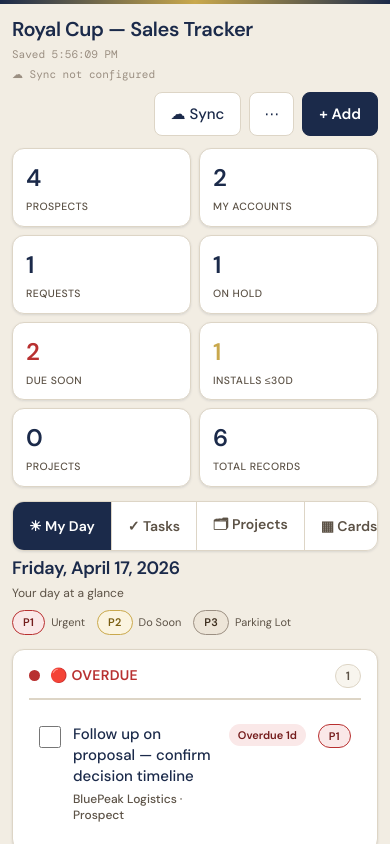
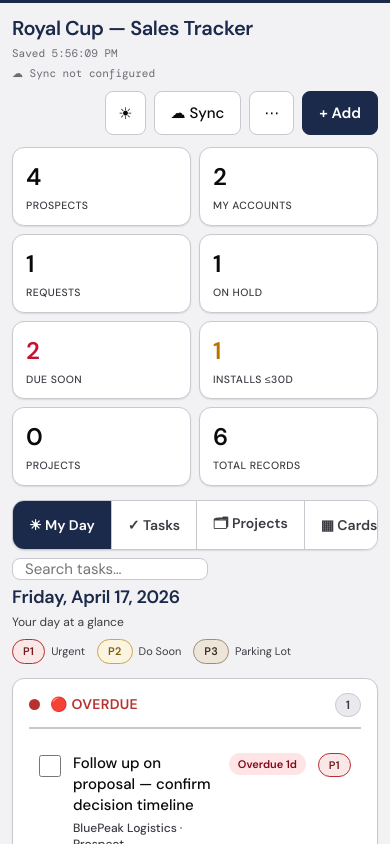
Before and after one commit to rwillis9-crypto/royal-cup-tracker, a plain HTML site: page index.html in a window 390 px wide. Both pictures are taken after a click on the button "☀ My Day". Shown: the top 844 px of the page. Drawn offline with nearby package versions, Linux system fonts and the light colour scheme.

Commit message:
Add files via upload

```diff
--- a/index.html
+++ b/index.html
@@ -13,22 +13,75 @@
 @import url('https://fonts.googleapis.com/css2?family=DM+Sans:ital,wght@0,300;0,400;0,500;0,600;1,400&family=DM+Mono:wght@400;500&display=swap');
 *{box-sizing:border-box;margin:0;padding:0}
 :root{
-  --bg:#F2EDE3;--surf:#FFFFFF;--surf2:#F8F5EE;--surf3:#EDE5D8;
-  --text:#1B2A4A;--text2:#5C5246;--text3:#9B8F82;
-  --bdr:#DDD5C6;--bdr2:#C4B89E;
-  --navy:#1B2A4A;--gold:#C9A84C;--gold-s:#F5E6B8;--gold-t:#7A5E10;
+  /* HIGH-CONTRAST LIGHT THEME */
+  --bg:#F2F2F4;              /* soft warm-grey page — just enough tint */
+  --surf:#FFFFFF;            /* cards/panels stay pure white so they pop */
+  --surf2:#EAEAEE;           /* subtle grey hover/hint */
+  --surf3:#DCDCE2;           /* slightly stronger grey */
+  --text:#0A0A0A;            /* near-black primary text */
+  --text2:#3C3C43;           /* secondary text, still very dark */
+  --text3:#6B6B72;           /* tertiary / helper — darkened from before for contrast */
+  --bdr:#C8C8CE;             /* visible borders */
+  --bdr2:#8E8E93;            /* hover borders, strong contrast */
+  --navy:#1B2A4A;            /* primary brand blue — kept */
+  --gold:#C9A84C;            /* gold accent — kept for compatibility */
+  --gold-s:#FDF5DC;          /* soft gold bg (amber-warn) */
+  --gold-t:#6B4E00;          /* dark gold text for strong contrast on light bg */
   --r:8px;--rl:12px;--rxl:16px;
   --font:'DM Sans',sans-serif;--mono:'DM Mono',monospace;
-  --grn:#1A7A52;--grn-s:#E0F3EA;--grn-t:#0D4A2F;
-  --amb:#C9A84C;--amb-s:#FBF4E0;--amb-t:#7A5E10;
-  --red:#B83030;--red-s:#FAE8E8;--red-t:#741C1C;
-  --grys:#EDE5D8;--gryt:#3D2E1E;
-  --tel-s:#D6F0E8;--tel-t:#0D4A2F;
-  --shd:0 1px 3px rgba(27,42,74,.08),0 1px 2px rgba(27,42,74,.04);
-  --shd-md:0 4px 14px rgba(27,42,74,.12),0 2px 4px rgba(27,42,74,.06);
+  /* Status colors — higher contrast versions */
+  --grn:#0E7A3D;             /* stronger green */
+  --grn-s:#DCFAE6;           /* soft green bg */
+  --grn-t:#0B5C2E;           /* deep green text */
+  --amb:#B87400;             /* darker amber for contrast */
+  --amb-s:#FFF4DC;           /* soft amber bg */
+  --amb-t:#6B4400;           /* deep amber text */
+  --red:#C8102E;             /* stronger red */
+  --red-s:#FFE4E6;           /* soft red bg */
+  --red-t:#7F0A1C;           /* deep red text */
+  --grys:#E5E5EA;--gryt:#2C2C2E;
+  --tel-s:#DCFAE6;--tel-t:#0B5C2E;
+  --shd:0 1px 2px rgba(0,0,0,.06),0 1px 1px rgba(0,0,0,.04);
+  --shd-md:0 4px 10px rgba(0,0,0,.08),0 1px 3px rgba(0,0,0,.06);
+}
+
+/* DARK THEME */
+html[data-theme="dark"] {
+  --bg:#0A0A0A;              /* near-black page */
+  --surf:#1A1A1C;            /* cards/panels */
+  --surf2:#25252A;           /* hover */
+  --surf3:#3A3A40;           /* borders-as-fill */
+  --text:#FAFAFA;            /* near-white */
+  --text2:#D0D0D5;           /* light secondary */
+  --text3:#9A9AA0;           /* helper */
+  --bdr:#3A3A40;
+  --bdr2:#5A5A62;
+  --navy:#5B87D4;            /* bright blue for dark bg (was too dark) */
+  --gold:#E0C060;
+  --gold-s:#3A2E0A;
+  --gold-t:#F5DE80;
+  --grn:#35C077;
+  --grn-s:#0D3820;
+  --grn-t:#7DE4A8;
+  --amb:#F0A830;
+  --amb-s:#3A2600;
+  --amb-t:#FFD080;
+  --red:#F25065;
+  --red-s:#3A0F1A;
+  --red-t:#FF8090;
+  --grys:#3A3A40;--gryt:#D0D0D5;
+  --tel-s:#0D3820;--tel-t:#7DE4A8;
+  --shd:0 1px 2px rgba(0,0,0,.35),0 1px 1px rgba(0,0,0,.25);
+  --shd-md:0 4px 14px rgba(0,0,0,.45),0 2px 4px rgba(0,0,0,.3);
+}
+
+/* Smooth theme transitions */
+body, .card, .modal, .stat, .vbtn, .btn, .md-section, .dbox,
+.children-section, .agg-card, .more-pop, input, select, textarea {
+  transition: background-color .2s ease, color .2s ease, border-color .2s ease;
 }
 body{font-family:var(--font);background:var(--bg);color:var(--text);font-size:14px;min-height:100vh}
-body::before{content:'';display:block;height:4px;background:linear-gradient(90deg,#1B2A4A 0%,#C9A84C 50%,#1B2A4A 100%);position:sticky;top:0;z-index:999}
+body::before{content:'';display:block;height:3px;background:var(--navy);position:sticky;top:0;z-index:999}
 .app{max-width:1460px;margin:0 auto;padding:14px 18px}
 
 /* Header */
@@ -322,10 +375,10 @@ select {
   padding-right: 28px;
 }
 
-/* Mobile header: "More" menu for secondary actions */
+/* Header: "More" menu for secondary actions (all devices) */
 .more-menu {
   position: relative;
-  display: none;
+  display: inline-block;
 }
 .more-menu.show .more-pop {
   display: flex;
@@ -356,6 +409,8 @@ select {
 .more-pop button:hover {
   background: var(--surf2);
 }
+/* Always hide the individual action buttons — they live in the ⋯ More menu */
+.hdr-r .btn.mobile-hide { display: none !important; }
 
 /* ── TABLET (iPad) adjustments ─────────────────────────────────────── */
 @media (max-width: 1024px) {
@@ -381,10 +436,6 @@ select {
   .hdr h1 { font-size: 20px; letter-spacing: -.4px; }
   .hdr .sv { font-size: 11px; }
   .hdr-r { justify-content: flex-end; gap: 8px; }
-
-  /* Hide overflow buttons in header — move to "More" menu */
-  .hdr-r .btn.mobile-hide { display: none; }
-  .more-menu { display: inline-block; }
 
   /* All buttons — Apple's 44px minimum tap target */
   .btn { height: 44px; font-size: 15px; padding: 0 16px; font-weight: 500; }
@@ -615,6 +666,7 @@ select {
       <input type="file" id="xl-imp" accept=".xlsx,.xls" style="display:none" onchange="xlImport(event)">
       <button class="btn grn mobile-hide" onclick="xlExport()">📊 Excel</button>
       <button class="btn amb mobile-hide" onclick="openPdfModal()">📄 PDF</button>
+      <button class="btn" onclick="toggleTheme()" id="theme-btn" title="Toggle dark / light mode" style="padding:0 12px;font-size:16px">☀</button>
       <button class="btn" onclick="openSyncSetup()" id="sync-btn" title="Google Sheets sync settings">☁ Sync</button>
       <!-- Mobile-only "More" menu containing the hidden actions -->
       <div class="more-menu" id="more-menu">
@@ -1224,9 +1276,26 @@ function setView(el) {
   // Filter tabs only relevant in customer-record views
   const showFtabs = activeView === 'cards' || activeView === 'table';
   $('ftabs').style.display = showFtabs ? '' : 'none';
-  // Main toolbar (search + stage filter) only in customer-record views
-  const showTbar = activeView === 'cards' || activeView === 'kanban' || activeView === 'table';
-  $('main-tbar').style.display = showTbar ? '' : 'none';
+  // Search box is visible on ALL views; stage/priority filters only on customer views
+  $('main-tbar').style.display = '';
+  const showRecordFilters = activeView === 'cards' || activeView === 'kanban' || activeView === 'table';
+  const sf = $('sf'), pf = $('pf'), hc = $('hide-children');
+  if (sf) sf.style.display = showRecordFilters ? '' : 'none';
+  if (pf) pf.style.display = showRecordFilters ? '' : 'none';
+  if (hc) hc.parentElement.style.display = showRecordFilters ? '' : 'none';
+  // Update search placeholder for context
+  const srch = $('srch');
+  if (srch) {
+    const phMap = {
+      myday:    'Search tasks…',
+      tasks:    'Search tasks…',
+      projects: 'Search projects…',
+      cards:    'Search customers & prospects…',
+      kanban:   'Search customers & prospects…',
+      table:    'Search customers & prospects…'
+    };
+    srch.placeholder = phMap[activeView] || 'Search…';
+  }
   render();
 }
 function setTab(el) {
@@ -1466,7 +1535,18 @@ function toggleExp(id) { expandedRow = expandedRow===id ? null : id; renderTable
 
 // ── My Day View ────────────────────────────────────────────────────────────
 function renderMyDay() {
-  const items = allOpenTasks();
+  const q = ($('srch')?.value || '').toLowerCase().trim();
+  let items = allOpenTasks();
+  // Apply search filter
+  if (q) {
+    items = items.filter(({ref, refType, t}) => {
+      const ctx = refType === 'customer'
+        ? `${ref.company} ${ref.name||''} ${ref.accountNumber||''} ${ref.chainNumber||''}`
+        : `${ref.title||''} ${ref.category||''} ${ref.description||''}`;
+      const hay = `${t.title} ${ctx}`.toLowerCase();
+      return hay.includes(q);
+    });
+  }
   // EXCLUDE P3 from active lists per the requirement; P3 has its own section
   const active = items.filter(({t}) => taskPriority(t) !== 'P3');
 
@@ -1557,7 +1637,8 @@ function renderProjects() {
   const statusF = $('prj-status')?.value || 'all';
   const catF    = $('prj-cat')?.value || '';
   const priF    = $('prj-pri')?.value || '';
-  const q       = ($('prj-search')?.value || '').toLowerCase();
+  // Honor both the main search and the project-specific search
+  const q       = (($('srch')?.value || '') + ' ' + ($('prj-search')?.value || '')).trim().toLowerCase();
 
   let list = PRJ.filter(p => {
     if (statusF === 'active' && p.status === 'Complete') return false;
@@ -1694,11 +1775,20 @@ function renderTasks() {
   const allItems = taskTab === 'completed'
     ? allCompletedTasks()
     : allOpenTasks();
+  const qSrch = ($('srch')?.value || '').toLowerCase().trim();
 
   // Apply filters
   let items = [];
   allItems.forEach(item => {
     const {ref, refType, t} = item;
+    // Search filter
+    if (qSrch) {
+      const ctx = refType === 'customer'
+        ? `${ref.company||''} ${ref.name||''} ${ref.accountNumber||''} ${ref.chainNumber||''}`
+        : `${ref.title||''} ${ref.category||''} ${ref.description||''}`;
+      const hay = `${t.title} ${ctx}`.toLowerCase();
+      if (!hay.includes(qSrch)) return;
+    }
     if (taskTab === 'completed') {
       if (drStart) {
         const d = pDate(t.doneDate || t.due);
@@ -3219,6 +3309,28 @@ function showOverlay(id) { $(id).classList.add('show'); }
 function closeModal(id)  { $(id).classList.remove('show'); }
 function bgClose(e, id)  { if (e.target === $(id)) closeModal(id); }
 
+// ── Theme (light/dark) controls ────────────────────────────────────────────
+function applyTheme(t) {
+  if (t === 'dark') {
+    document.documentElement.setAttribute('data-theme','dark');
+  } else {
+    document.documentElement.removeAttribute('data-theme');
+  }
+  const btn = document.getElementById('theme-btn');
+  if (btn) btn.textContent = t === 'dark' ? '🌙' : '☀';
+}
+function toggleTheme() {
+  const cur = localStorage.getItem('rc_theme') || 'light';
+  const next = cur === 'dark' ? 'light' : 'dark';
+  localStorage.setItem('rc_theme', next);
+  applyTheme(next);
+}
+// Apply saved preference immediately (before render to avoid flash)
+(function(){
+  const saved = localStorage.getItem('rc_theme') || 'light';
+  applyTheme(saved);
+})();
+
 // ── Mobile "More" menu controls ────────────────────────────────────────────
 function toggleMoreMenu(e) {
   e && e.stopPropagation();
@@ -3245,11 +3357,25 @@ document.querySelectorAll('.vbtn').forEach(b => {
   b.classList.toggle('on', b.dataset.v === activeView);
 });
 // Make sure ftabs / tbar visibility matches the default view (myday)
+// Search is ALWAYS visible; stage/priority filters only on customer-record views.
 {
   const showFtabs = activeView === 'cards' || activeView === 'table';
-  const showTbar  = activeView === 'cards' || activeView === 'kanban' || activeView === 'table';
+  const showRecordFilters = activeView === 'cards' || activeView === 'kanban' || activeView === 'table';
   if ($('ftabs')) $('ftabs').style.display = showFtabs ? '' : 'none';
-  if ($('main-tbar')) $('main-tbar').style.display = showTbar ? '' : 'none';
+  if ($('main-tbar')) $('main-tbar').style.display = '';
+  const sf = $('sf'), pf = $('pf'), hc = $('hide-children');
+  if (sf) sf.style.display = showRecordFilters ? '' : 'none';
+  if (pf) pf.style.display = showRecordFilters ? '' : 'none';
+  if (hc) hc.parentElement.style.display = showRecordFilters ? '' : 'none';
+  // Set placeholder to match default view
+  const srch = $('srch');
+  if (srch) {
+    const phMap = {
+      myday:'Search tasks…', tasks:'Search tasks…', projects:'Search projects…',
+      cards:'Search customers & prospects…', kanban:'Search customers & prospects…', table:'Search customers & prospects…'
+    };
+    srch.placeholder = phMap[activeView] || 'Search…';
+  }
 }
 render();
 updateSyncStatus();
```
